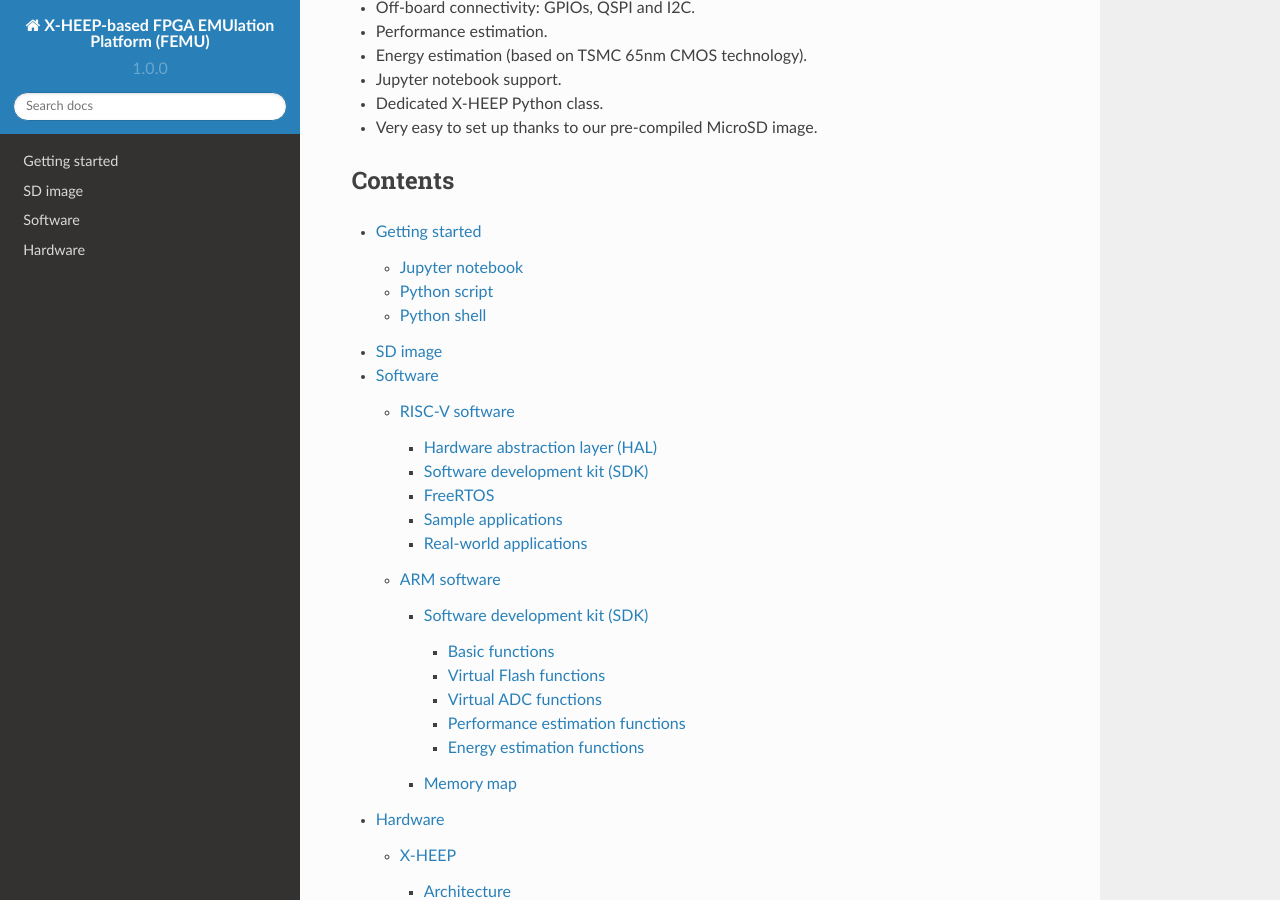
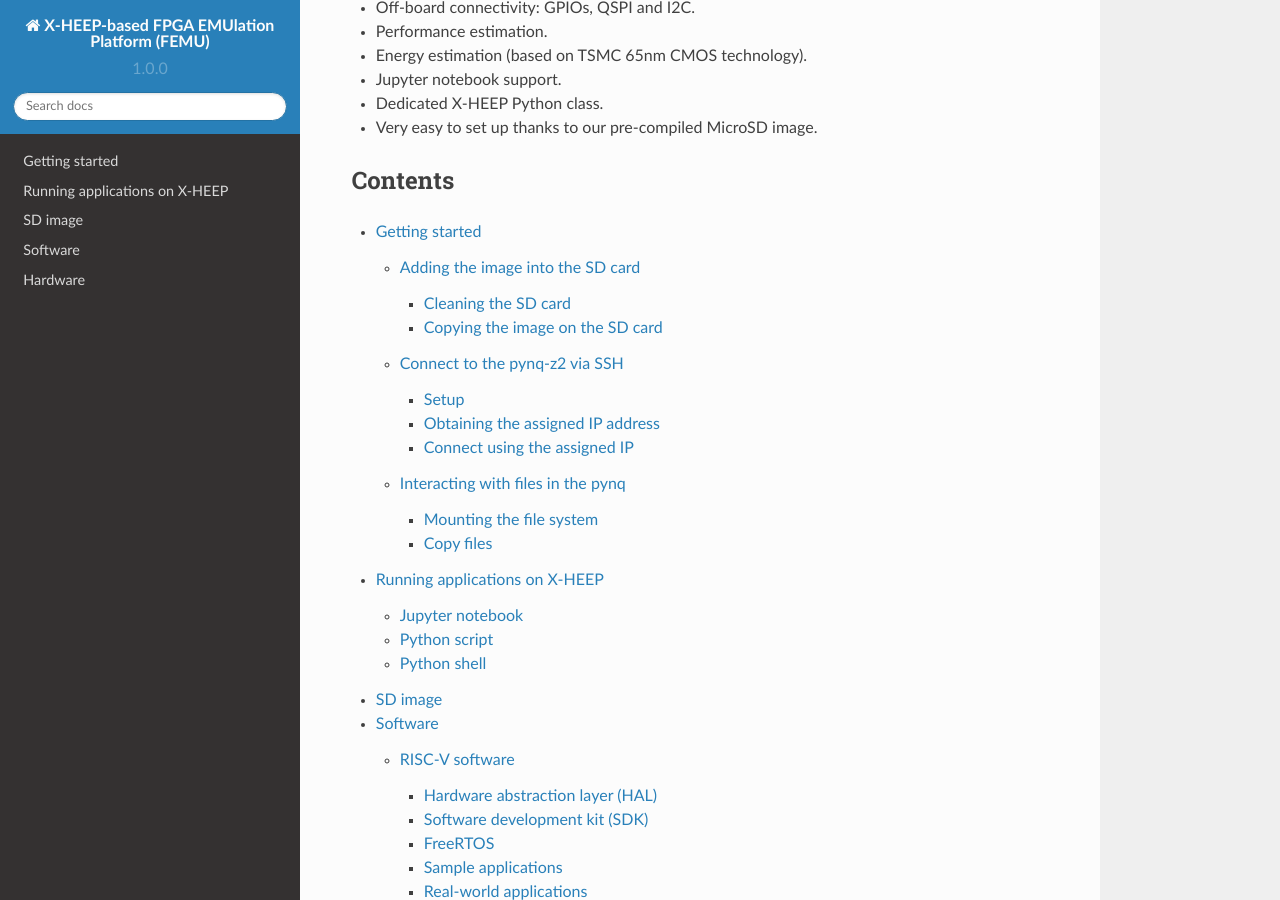
Before and after one commit to esl-epfl/x-heep-femu, a Sphinx documentation site: the page built from docs/source/index.rst, in a window 1280 px wide and 900 px high, scrolled down 1033 px. Built offline with Sphinx 7.4.7 and the Read the Docs theme 2.0.0, drawn with Linux system fonts in a browser that asks for light colours; some of the changed lines change nothing that is shown.

Commit message:
Added documentation about loading and using the SD card image

```diff
--- a/docs/source/getting_started.rst
+++ b/docs/source/getting_started.rst
@@ -1,5 +1,124 @@
 Getting started
 ---------------
+
+Adding the image into the SD card
+^^^^^^^^^^^^^^^^^^^^^^^^^^^^^^^^^
+
+Firstly clean the SD card and then add the image.
+
+Cleaning the SD card
+""""""""""""""""""""
+
+Before inserting the SD card into your PC run
+.. code-block:: console
+    df -h
+
+to list the available drives. The output should be something like
+.. code-block:: console
+    Filesystem      Size  Used Avail Use% Mounted on
+    tmpfs           3.1G  4.4M  3.1G   1% /run
+    /dev/nvme0n1p6  480G  434G   22G  96% /
+    tmpfs            16G  115M   16G   1% /dev/shm
+    tmpfs           5.0M  4.0K  5.0M   1% /run/lock
+    /dev/nvme0n1p1  286M  108M  179M  38% /boot/efi
+
+Insert the SD card and run the last command again:
+.. code-block:: console
+    Filesystem      Size  Used Avail Use% Mounted on
+    tmpfs           3.1G  4.4M  3.1G   1% /run
+    /dev/nvme0n1p6  480G  434G   22G  96% /
+    tmpfs            16G  115M   16G   1% /dev/shm
+    tmpfs           5.0M  4.0K  5.0M   1% /run/lock
+    /dev/nvme0n1p1  286M  108M  179M  38% /boot/efi
+    /dev/sda1       100M  6.5M   94M   7% /media/juan/D25F-20D1                             <------
+    /dev/sda2        15G  6.3G  7.6G  46% /media/juan/4573de46-64a6-4219-bcaf-1b50922057e6  <------
+
+Format both partitions. For instance, open the disk manager and delete the two partitions so now its empty. Then add a new partition, name it ``/dev/sda`` and mark ``erase`` to make a new clean partition with the entirety of the space of the SD card.
+
+
+Copying the image on the SD card
+"""""""""""""""""""""""""""""""""
+
+Note that no partition number should be added as ouptut file
+.. code-block:: console
+    # Do not copy paste this command!
+    sudo dd bs=4M if=<path-to-file>.img of=/dev/sda status=progress
+
+Once its done it will "freeze" for a few minutes. This is ok, its finishing the writing operation. Once the terminal is operational again run:
+.. code-block:: console
+    sync
+
+And upon finish you can extract the SD card.
+
+Connect to the pynq-z2 via SSH
+^^^^^^^^^^^^^^^^^^^^^^^^^^^^^^
+
+Setup
+"""""
+
+Insert the SD card into the pynq-z2. Put the boot jumper to ``SD`` (and not ``JTAG`` as it's used to communicate with the EPFL programmer). The reset LED  will turn on in around 30s once X-HEEP is up and running on the programmable logic. Connect the ETH cable to the pynq and to a switch or router.
+Additionally, connect a USB to the pynq and your PC.
+If you are going to power the pynq from the USB, make sure that the power jumper is set to ``USB``, otherwise use a power cord and select ``REG` with the jumper.
+
+Obtaining the assigned IP address
+"""""""""""""""""""""""""""""""""
+
+Connect from your PC through the USB cable:
+.. code-block:: console
+    screen /dev/ttyUSB0 115200
+Set the corresponding device according to what you find. If in doubt, type
+.. code-block:: console
+    screen /dev/
+and press ``TAB``. A list of available devices will show up. If you  do this with and without the USB connected, the pynq will be one of the new devices that appear.
+
+The password to access is ``xilinx``.
+
+Once inside the device run
+.. code-block:: console
+    ifconfig
+And scan the output to detected the assigned IP address:
+e.g.
+.. code-block:: console
+    eth0: flags=4163<UP,BROADCAST,RUNNING,MULTICAST>  mtu 1500
+            inet 128.178.39.188  netmask 255.255.255.0  broadcast 128.178.39.255
+            inet6 fe80:: . . .
+
+In this case, the IP address assigned is ``128.178.39.188``
+You can now `exit` and disconnect the USB (unless you are powering the pynq from the USB).
+
+Connect using the assigned IP
+"""""""""""""""""""""""""""""
+
+Connect to the same network as the pynq is connected to and input:
+.. code-block:: console
+    ssh -X xilinx@<assigned-IP>
+    # The first time you will be prompted if you want to authenticate yourself:
+    yes
+    # Input the password: xilinx
+
+Additionally, you can open a browser and go to ``<assigned-IP>:9090``
+
+
+Interacting with files in the pynq
+^^^^^^^^^^^^^^^^^^^^^^^^^^^^^^^^^^
+
+Mounting the file system
+""""""""""""""""""""""""
+
+It is possible to mount the file system of the pynq by running:
+.. code-block:: console
+    sshfs xilinx@<assigned-IP>:<path-to-source-directory> <path-to-destination-directory>
+Note that the destination directory must be an existing folder.
+
+Copy files
+""""""""""
+To copy files into the pynq run:
+.. code-block:: console
+    scp <path-to-source> xilinx@<assigned-IP>:<path-to-destination>
+
+
+Running applications on X-HEEP
+------------------------------
 
 This section shows how to get started with our FPGA platform running your first ``Hello World`` application.
 
```
